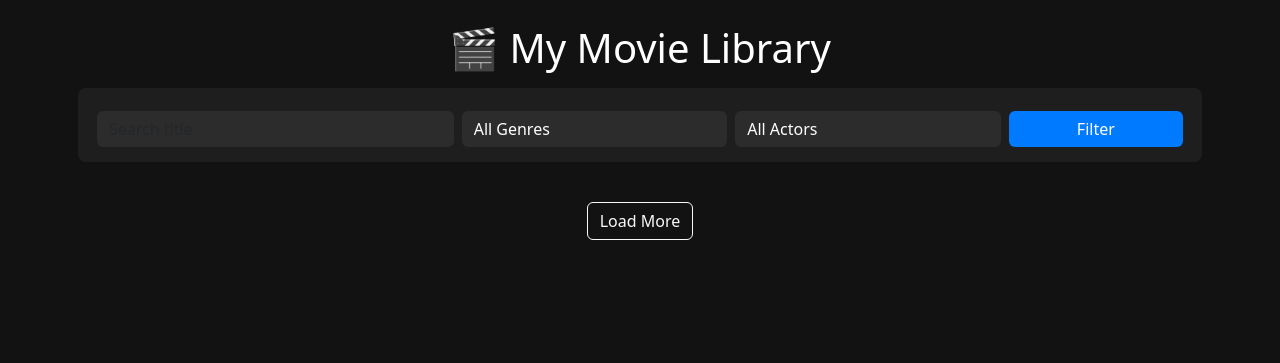
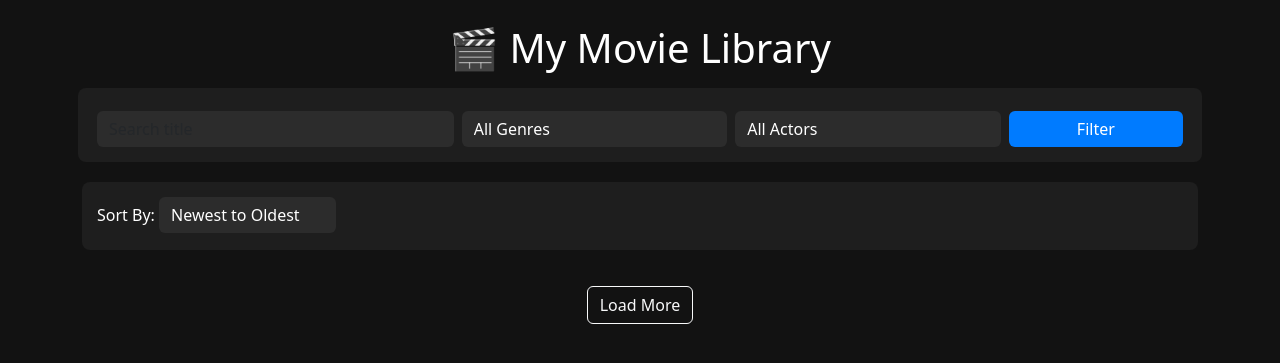
Before and after one commit to Hisha/MovieList, a FastAPI app: page / in a window 1280 px wide. Shown: the top 363 px of the page. Run offline with FastAPI, Linux system fonts and the light colour scheme; data that the repository does not hold is empty.

Commit message:
Update index.html

```diff
--- a/templates/index.html
+++ b/templates/index.html
@@ -10,8 +10,8 @@
         .movie-card { background: #1e1e1e; border-radius: 8px; overflow: hidden; transition: transform .3s; }
         .movie-card:hover { transform: scale(1.05); cursor: pointer; }
         .movie-card img { width: 100%; height: 320px; object-fit: cover; }
-        .filter-bar { background: #1e1e1e; padding: 15px; border-radius: 8px; margin-bottom: 20px; }
-        .filter-bar input, .filter-bar select { background: #2c2c2c; color: #fff; border: none; }
+        .filter-bar, .sort-bar { background: #1e1e1e; padding: 15px; border-radius: 8px; margin-bottom: 20px; }
+        .filter-bar input, .filter-bar select, .sort-bar select { background: #2c2c2c; color: #fff; border: none; }
         .filter-bar button { background: #007bff; border: none; }
         .load-more-btn { margin-top: 20px; }
     </style>
@@ -48,6 +48,18 @@
             <button class="btn btn-primary w-100">Filter</button>
         </div>
     </form>
+
+    <!-- Sort Bar -->
+    <div class="sort-bar mb-3">
+        <label class="form-label">Sort By:</label>
+        <select id="sort-select" class="form-select w-auto d-inline-block">
+            <option value="newest" {% if sort == 'newest' %}selected{% endif %}>Newest to Oldest</option>
+            <option value="oldest" {% if sort == 'oldest' %}selected{% endif %}>Oldest to Newest</option>
+            <option value="az" {% if sort == 'az' %}selected{% endif %}>Title A-Z</option>
+            <option value="za" {% if sort == 'za' %}selected{% endif %}>Title Z-A</option>
+            <option value="random" {% if sort == 'random' %}selected{% endif %}>Random</option>
+        </select>
+    </div>
 
     <!-- Movie Grid -->
     <div class="row" id="movie-grid">
@@ -101,14 +113,22 @@ function openModal(el) {
     new bootstrap.Modal(document.getElementById('movieModal')).show();
 }
 
+document.getElementById('sort-select').addEventListener('change', function() {
+    const params = new URLSearchParams(window.location.search);
+    params.set('sort', this.value);
+    window.location.search = params.toString();
+});
+
 document.getElementById('load-more').addEventListener('click', async function() {
     const btn = this;
     const page = btn.getAttribute('data-page');
-    const search = new URLSearchParams(window.location.search).get('search') || '';
-    const genre = new URLSearchParams(window.location.search).get('genre') || '';
-    const actor = new URLSearchParams(window.location.search).get('actor') || '';
+    const params = new URLSearchParams(window.location.search);
+    const search = params.get('search') || '';
+    const genre = params.get('genre') || '';
+    const actor = params.get('actor') || '';
+    const sort = params.get('sort') || 'newest';
 
-    const url = `/ML/movies?page=${page}&search=${encodeURIComponent(search)}&genre=${encodeURIComponent(genre)}&actor=${encodeURIComponent(actor)}`;
+    const url = `/ML/movies?page=${page}&search=${encodeURIComponent(search)}&genre=${encodeURIComponent(genre)}&actor=${encodeURIComponent(actor)}&sort=${encodeURIComponent(sort)}`;
 
     btn.disabled = true;
     btn.textContent = "Loading...";
```
